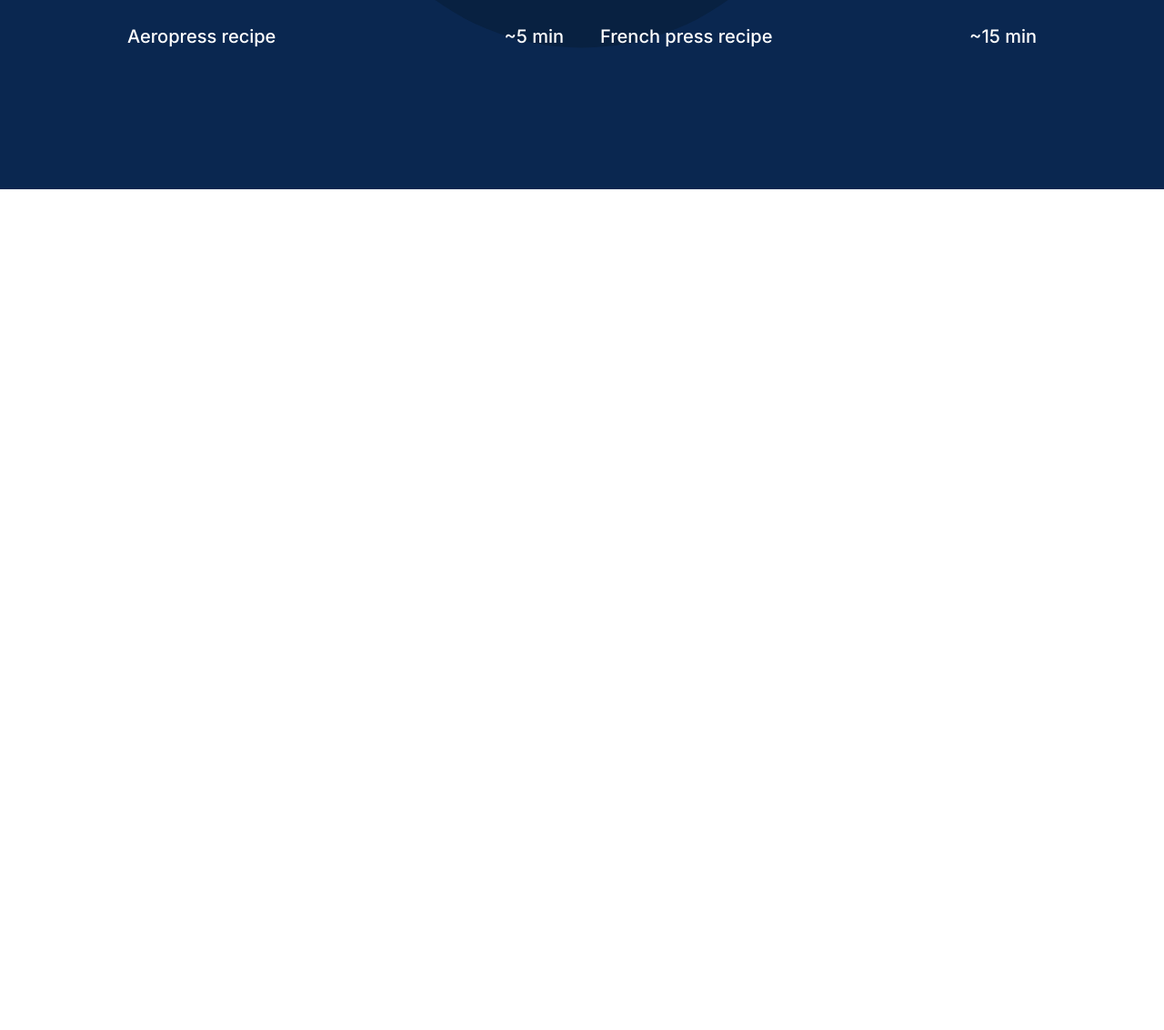
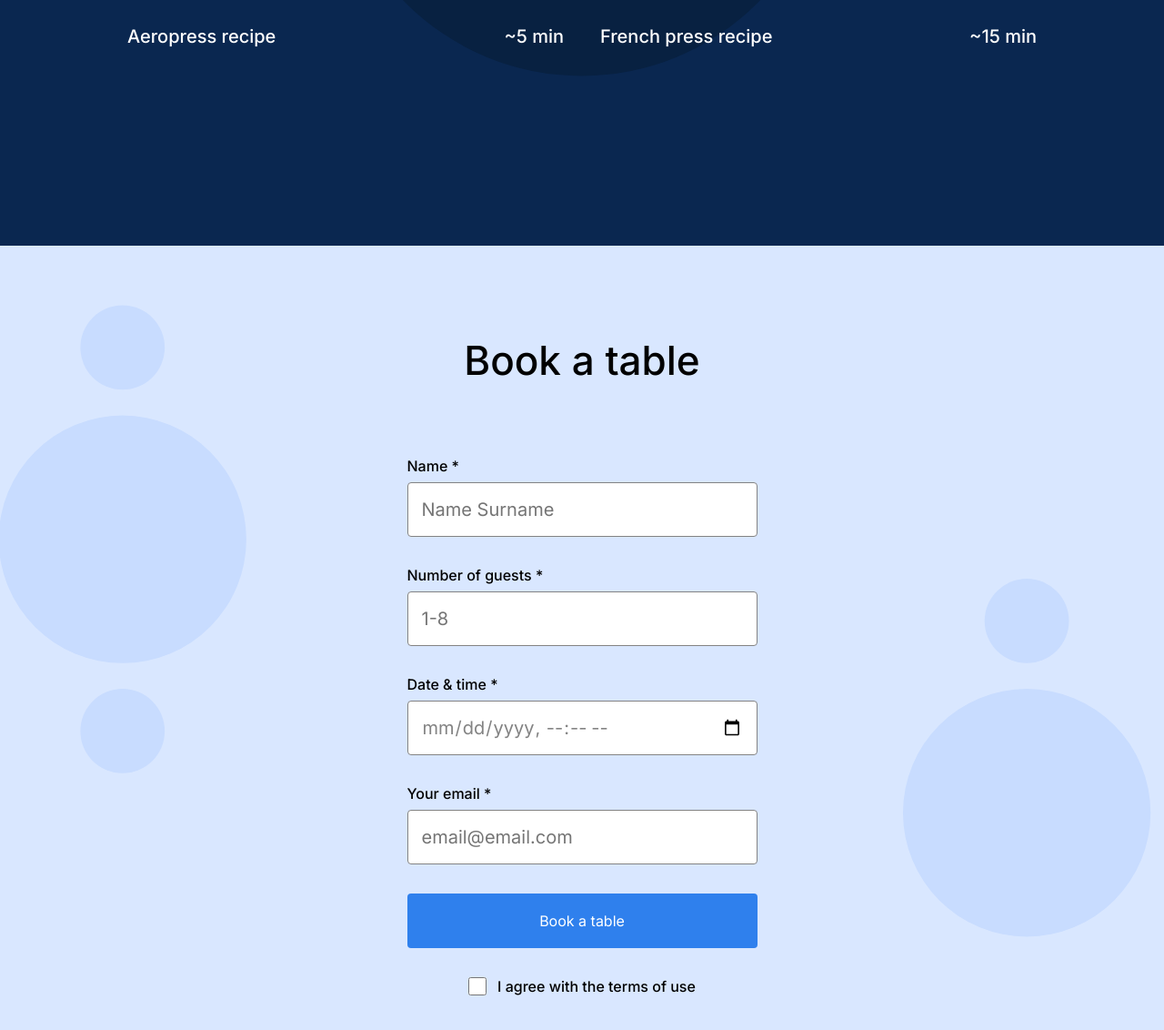
Before and after one commit to Dayana-Pugachov/se_project_coffeeshop, a plain HTML site: page index.html in a window 1280 px wide. Shown: the part 1392-2524 px from the top of the page at 91% size. Before the commit the page ends 1600 px from the top, so only its background shows below. Drawn offline with Linux system fonts and the light colour scheme.

Commit message:
finish stage 3

```diff
--- a/index.html
+++ b/index.html
@@ -105,7 +105,61 @@
             </div>
           </div>
         </section>
-        <section class="reservation" id="reservation"></section>
+        <section class="reservation" id="reservation">
+          <h2 class="reservation__title">Book a table</h2>
+          <form class="reservation__form form">
+            <fieldset class="form__fieldset">
+              <label class="form__label" for="name">Name *</label>
+              <input
+                class="form__input"
+                type="text"
+                id="name"
+                name="name"
+                placeholder="Name Surname"
+              />
+              <label class="form__label" for="number">Number of guests *</label>
+              <input
+                class="form__input"
+                type="number"
+                id="number"
+                name="number-of-guests"
+                min="1"
+                max="8"
+                placeholder="1-8"
+              />
+              <label class="form__label" for="datetime-local"
+                >Date & time *</label
+              >
+              <input
+                class="form__input"
+                type="datetime-local"
+                id="datetime-local"
+              />
+              <label class="form__label" for="email">Your email *</label>
+              <input
+                class="form__input"
+                type="email"
+                id="email"
+                mane="email"
+                placeholder="email@email.com"
+              />
+            </fieldset>
+            <fieldset class="form__fieldset">
+              <button class="form__button" type="submit">Book a table</button>
+            </fieldset>
+            <fieldset class="form__fieldset">
+              <label class="form__label" for="terms-of-use">
+                <input
+                  type="checkbox"
+                  class="form__checkbox"
+                  id="terms-of-use"
+                  name="terms-of-use"
+                />
+                I agree with the terms of use</label
+              >
+            </fieldset>
+          </form>
+        </section>
         <section class="menu" id="menu"></section>
         <section class="about" id="contacts"></section>
       </main>
--- a/pages/index.css
+++ b/pages/index.css
@@ -109,9 +109,6 @@
 }
 
 .recipes {
-  min-height: 720px;
-  max-height: 800px;
-  height: 100vh;
   display: flex;
   flex-direction: column;
   position: relative;
@@ -161,3 +158,91 @@
   font-size: 20px;
   line-height: 30px;
 }
+
+.reservation {
+  display: flex;
+  background-color: #d9e7ff;
+  background-image: url(../images/background_reservation.svg);
+  background-position: center;
+  background-repeat: no-repeat;
+  background-size: cover;
+  flex-direction: column;
+  position: relative;
+  box-sizing: border-box;
+  align-items: center;
+}
+
+.reservation__title {
+  margin: 0;
+  padding-top: 100px;
+  font-weight: 500;
+  font-size: 44px;
+  line-height: 52px;
+}
+
+.reservation__form {
+  padding-top: 80px;
+  padding-bottom: 120px;
+}
+
+.form {
+  display: flex;
+  flex-direction: column;
+  max-width: 385px;
+  width: 100%;
+}
+
+.form__fieldset {
+  display: flex;
+  flex-direction: column;
+  border: none;
+  margin: 0;
+  padding: 0;
+}
+
+.form__fieldset:last-of-type {
+  align-items: center;
+}
+
+.form__label {
+  display: flex;
+  align-items: center;
+  padding-bottom: 8px;
+  font-weight: 500;
+  font-size: 16px;
+  line-height: 20px;
+}
+
+.form__input {
+  border-radius: 4px;
+  border: 1px solid #838383;
+  box-sizing: border-box;
+  height: 60px;
+  padding-left: 15px;
+  padding-right: 15px;
+  margin-bottom: 32px;
+  font-size: 20px;
+  line-height: 30px;
+  color: #838383;
+}
+
+.form__button {
+  border-radius: 4px;
+  border-style: none;
+  box-sizing: border-box;
+  height: 60px;
+  margin-bottom: 32px;
+  color: white;
+  background-color: #2f80ed;
+  transition: opacity 0.3s linear;
+}
+
+.form__button:hover {
+  opacity: 70%;
+}
+
+.form__checkbox {
+  margin-right: 12px;
+  width: 20px;
+  height: 20px;
+}
```
